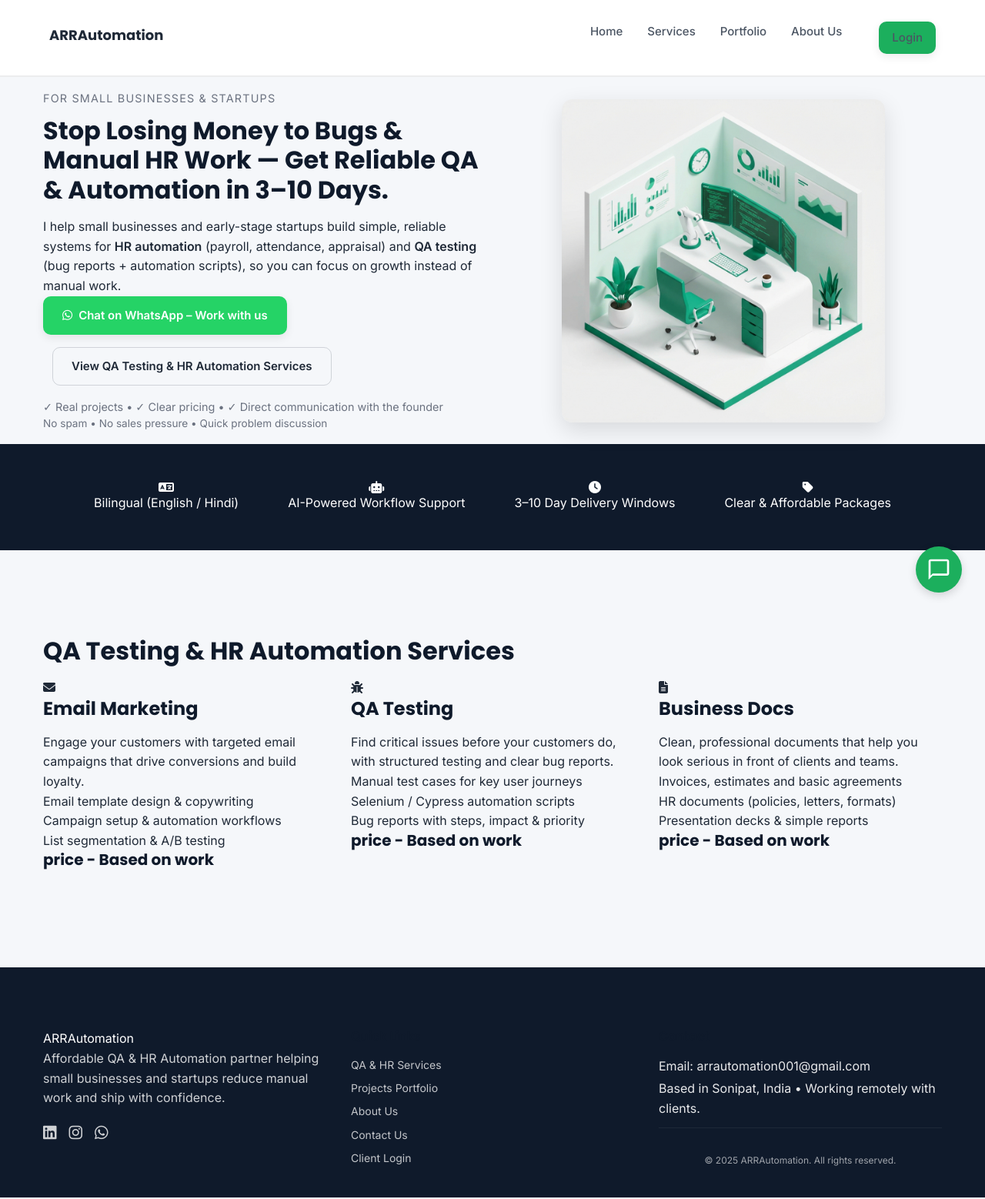
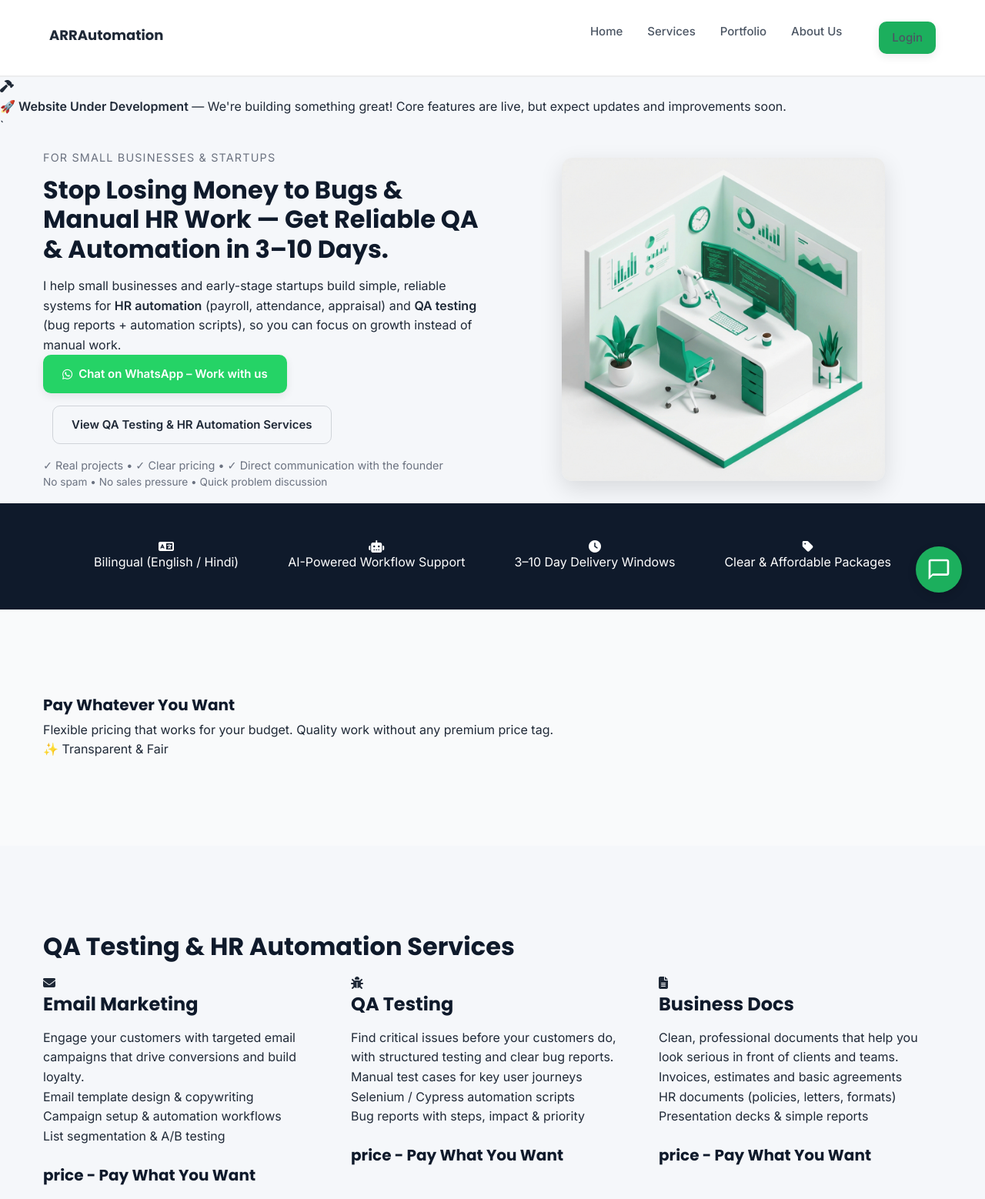
Before and after one commit to arrautomation001-cmd/ARRAutomation, a plain HTML site: page frontend/public/index.html in a window 1280 px wide. Shown: the top 1558 px of the page at 77% size. Drawn offline with Linux system fonts and the light colour scheme.

Commit message:
Under development

```diff
--- a/frontend/public/index.html
+++ b/frontend/public/index.html
@@ -96,6 +96,14 @@
         </div>
     </nav>
 
+    <!-- Website Under Development Banner -->
+    <div class="dev-banner">
+        <div class="dev-banner-content">
+            <i class="fas fa-hammer"></i>
+            <p><strong>🚀 Website Under Development</strong> — We're building something great! Core features are live, but expect updates and improvements soon.</p>
+        </div>
+    </div>
+`
     <!-- Hero Section -->
     <section class="hero">
         <div class="container">
@@ -168,6 +176,18 @@
         </div>
     </div>
 
+    <!-- Pay What You Want Section -->
+    <section class="section bg-emerald-light pricing-section">
+        <div class="container">
+            <h2 class="pricing-title">Pay Whatever You Want</h2>
+            <p class="pricing-subtitle">
+                Flexible pricing that works for your budget. Quality work without any premium price tag.
+            </p>
+            <div class="pricing-highlight">
+                <div class="highlight-badge">✨ Transparent & Fair</div>
+            </div>
+        </div>
+    </section>
     <!-- Value Cards -->
     <section class="section">
         <div class="container">
@@ -184,8 +204,9 @@
                         <li>Email template design & copywriting</li>
                         <li>Campaign setup & automation workflows</li>
                         <li>List segmentation & A/B testing</li>
+                        <br>
                         <li>
-                            <h4>price - Based on work</h4>
+                            <h4>price - Pay What You Want</h4>
                         </li>
                     </ul>
                 </div>
@@ -201,8 +222,9 @@
                         <li>Manual test cases for key user journeys</li>
                         <li>Selenium / Cypress automation scripts</li>
                         <li>Bug reports with steps, impact & priority</li>
+                        <br>
                         <li>
-                            <h4>price - Based on work</h4>
+                            <h4>price - Pay What You Want</h4>
                         </li>
                     </ul>
                 </div>
@@ -218,50 +240,15 @@
                         <li>Invoices, estimates and basic agreements</li>
                         <li>HR documents (policies, letters, formats)</li>
                         <li>Presentation decks & simple reports</li>
+                        <br>
                         <li>
-                            <h4>price - Based on work</h4>
+                            <h4>price - Pay What You Want</h4>
                         </li>
                     </ul>
                 </div>
             </div>
         </div>
     </section>
-
-    <!-- Social Proof
-    <section class="section bg-light-green">
-        <div class="container">
-            <h2>Client Testimonials</h2>
-            <div class="grid grid-3">
-                <div class="card">
-                    <p class="card-text">
-                        “Arman automated our payroll and attendance in a very simple way. What used to take 1–2 days
-                        every month now takes under 2 hours.”
-                    </p>
-                    <div style="margin-top: 1rem; font-weight: 600;">
-                        Rahul S. — SaaS Startup Founder
-                    </div>
-                </div>
-                <div class="card">
-                    <p class="card-text">
-                        “The test cases and bug reports were structured and easy to follow. He caught issues in our
-                        auth and payment flows that we had completely missed.”
-                    </p>
-                    <div style="margin-top: 1rem; font-weight: 600;">
-                        Priya M. — Product Manager
-                    </div>
-                </div>
-                <div class="card">
-                    <p class="card-text">
-                        “Professional, responsive and clear communication in both English and Hindi. Helped us document
-                        our HR and operations in a way the team can actually use.”
-                    </p>
-                    <div style="margin-top: 1rem; font-weight: 600;">
-                        Amit K. — Small Business Owner
-                    </div>
-                </div>
-            </div>
-        </div>
-    </section> -->
 
     <!-- Footer -->
     <footer class="footer">
@@ -300,7 +287,7 @@
                 <div>
                     <h4>Contact</h4>
                     <p style="opacity: 0.9; margin-bottom: 0.25rem;">
-                        Email:
+
                         <a href="mailto:arrautomation001@gmail.com">arrautomation001@gmail.com</a>
                     </p>
                     <p style="opacity: 0.9; margin-bottom: 0.75rem;">
```
